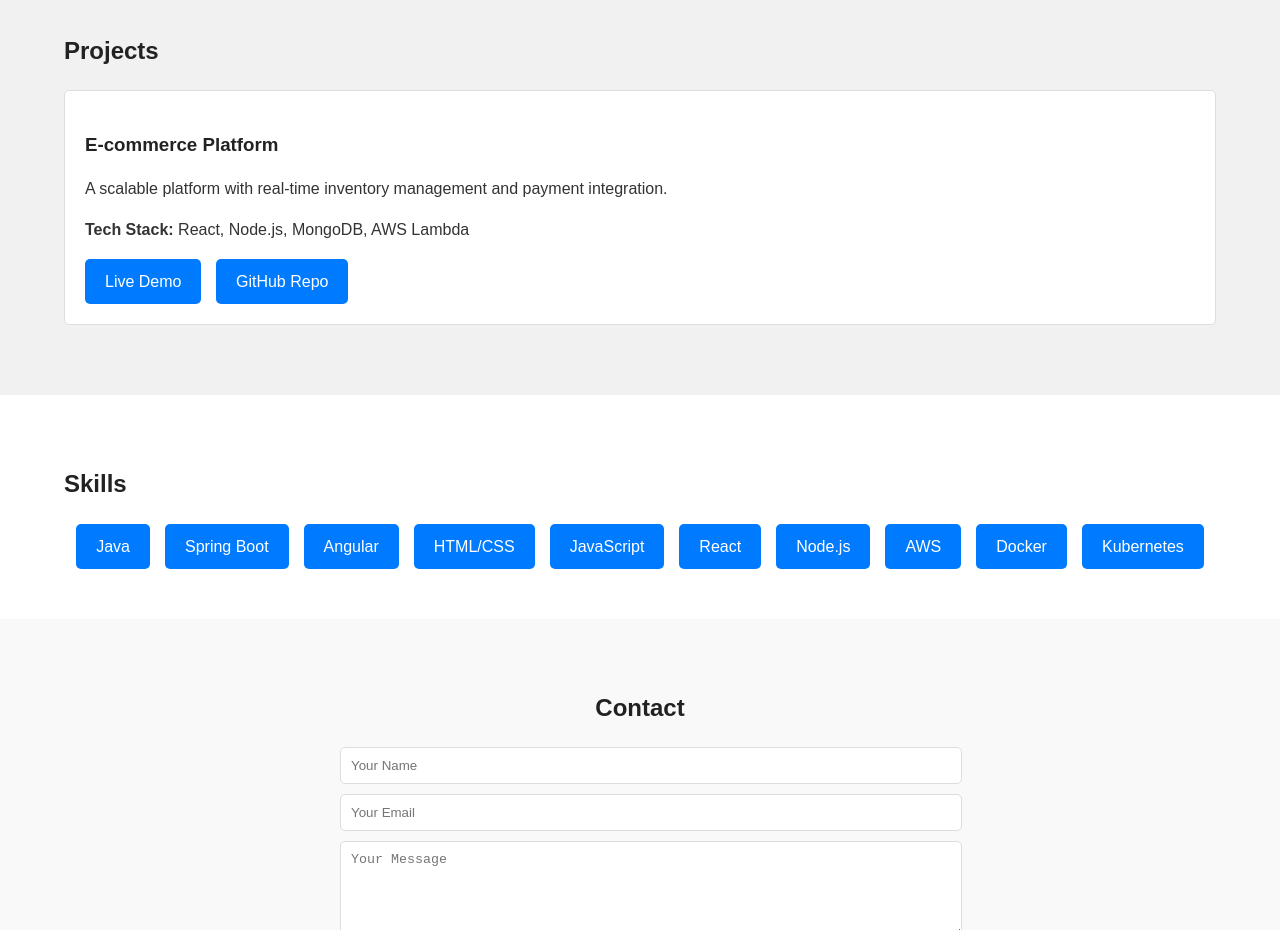
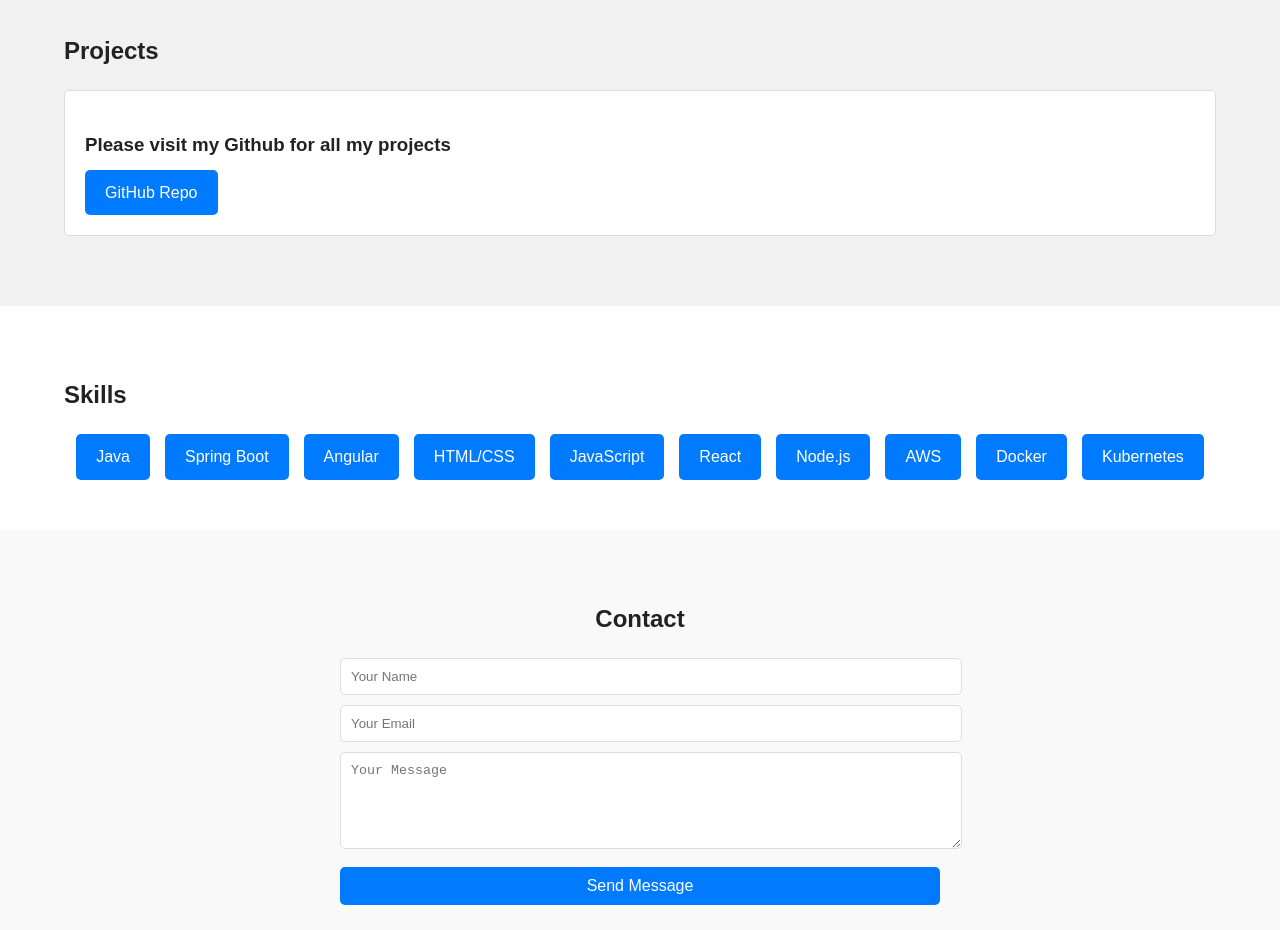
Before and after one commit to gandenikhil/Portfolio, a plain HTML site: page index.html in a window 1280 px wide. Shown: the part 900-1830 px from the top of the page. Drawn offline with Linux system fonts and the light colour scheme.

Commit message:
Add files via upload
changing index file

```diff
--- a/index.html
+++ b/index.html
@@ -39,11 +39,9 @@
         <div class="container">
             <h2>Projects</h2>
             <div class="project">
-                <h3>E-commerce Platform</h3>
-                <p>A scalable platform with real-time inventory management and payment integration.</p>
-                <p><strong>Tech Stack:</strong> React, Node.js, MongoDB, AWS Lambda</p>
-                <a href="#" class="btn">Live Demo</a>
-                <a href="#" class="btn">GitHub Repo</a>
+                <h3>Please visit my Github for all my projects</h3>
+
+                <a href="https://github.com/gandenikhil" class="btn">GitHub Repo</a>
             </div>
             <!-- Add more projects here -->
         </div>
```
